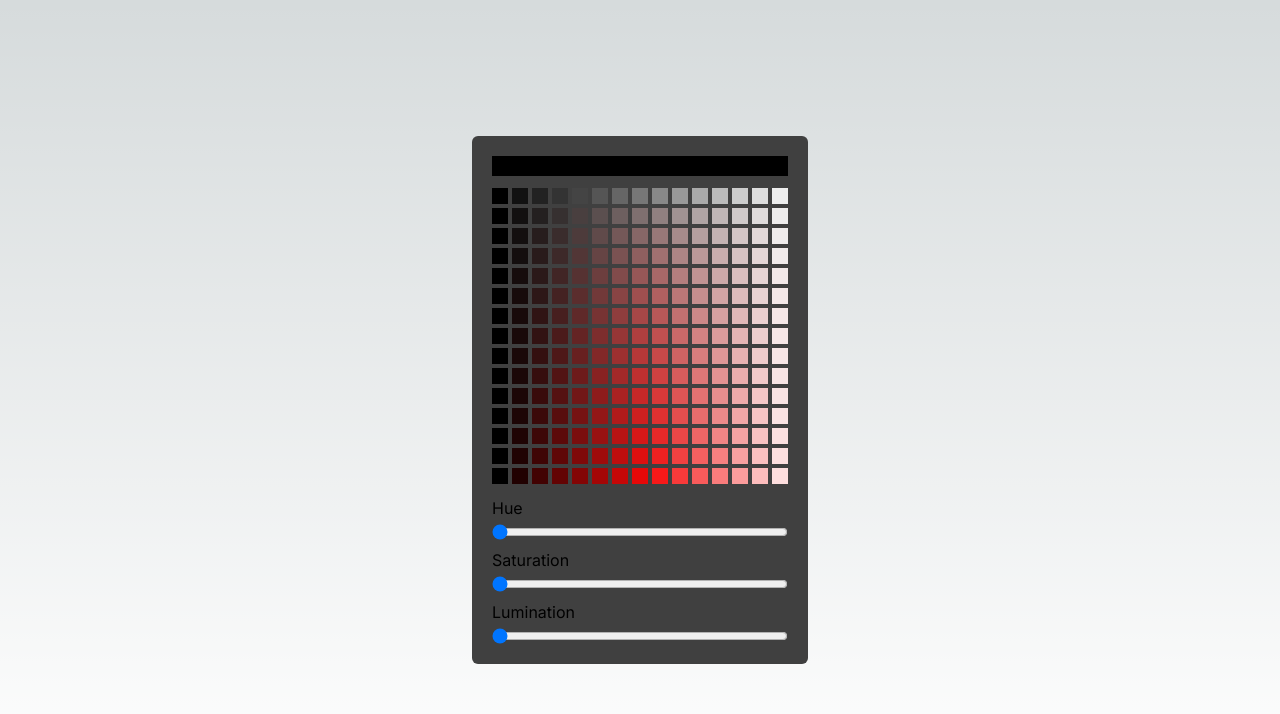
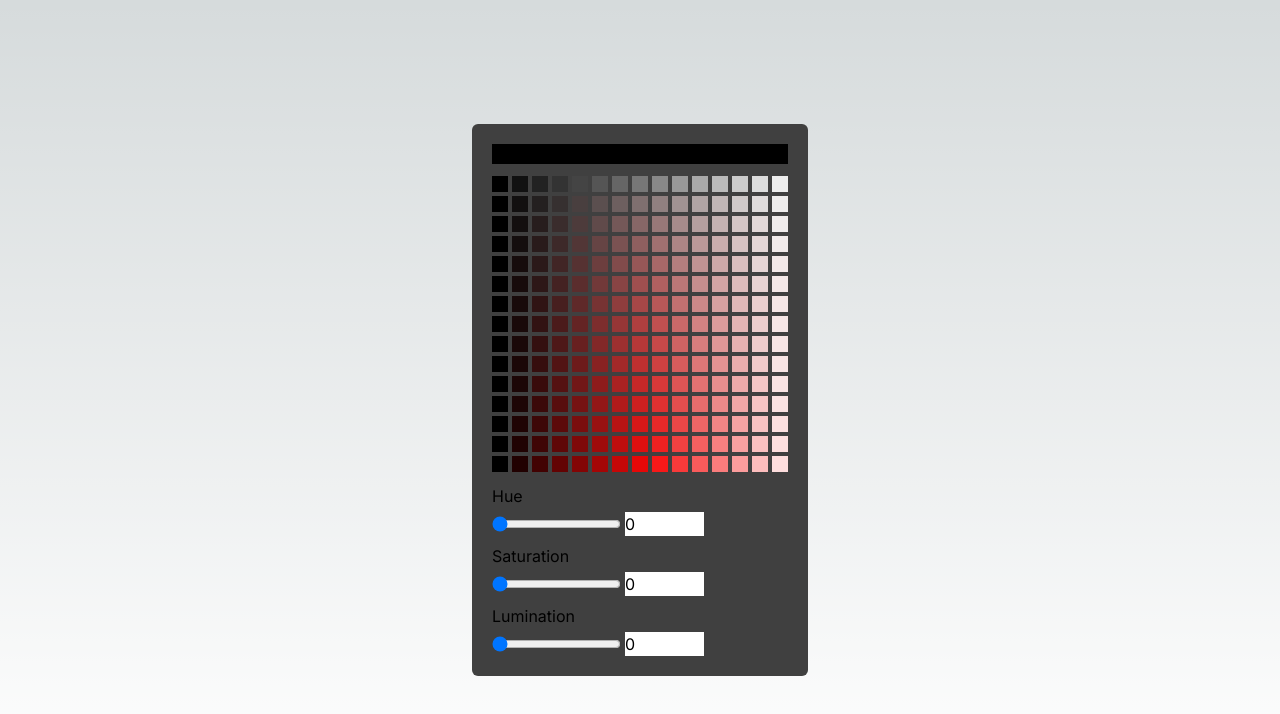
Before and after one commit to HrishikShaji/custom-color-picker, a Next.js app: page / in a window 1280 px wide. Shown: the top 714 px of the page. Built offline with nearby package versions, Linux system fonts and the light colour scheme.

Commit message:
added number input

```diff
--- a/app/components/ColorPalette.tsx
+++ b/app/components/ColorPalette.tsx
@@ -20,6 +20,7 @@ export const ColorPalette = () => {
     <div className="p-5 bg-neutral-700 flex flex-col gap-3 rounded-md">
       <div className="w-full h-5" style={{ backgroundColor: selectedColor }} />
       <GenerateGrids
+        selectedColor={selectedColor}
         cols={15}
         setSelectedColor={setSelectedColor}
         hue={hue}
--- a/app/components/GenerateGrids.tsx
+++ b/app/components/GenerateGrids.tsx
@@ -7,6 +7,7 @@ interface GenerateGridsProps {
   lum: number;
   setSelectedColor: Dispatch<SetStateAction<string>>;
   cols: number;
+  selectedColor: string;
 }
 
 export const GenerateGrids: React.FC<GenerateGridsProps> = ({
@@ -14,6 +15,7 @@ export const GenerateGrids: React.FC<GenerateGridsProps> = ({
   sat,
   lum,
   cols,
+  selectedColor,
   setSelectedColor,
 }) => {
   let grids: Color[][] = [];
@@ -32,15 +34,16 @@ export const GenerateGrids: React.FC<GenerateGridsProps> = ({
       {grids.map((grid, i) => (
         <div key={i} className="flex flex-col gap-1">
           {grid.map((item, j) => {
+            const currentColor = `hsl(${item.hue},${item.sat}%,${item.lum}%)`;
+            const isSelected = selectedColor === currentColor ? true : false;
             return (
               <div
-								onClick={() =>
-									setSelectedColor(`hsl(${item.hue},${item.sat}%,${item.lum}%)`)
-								}
-								className="w-4 h-4 "
+                onClick={() => setSelectedColor(currentColor)}
+                className="w-4 h-4 border-2"
                 key={j}
                 style={{
-									backgroundColor: `hsl(${item.hue},${item.sat}%,${item.lum}%)`,
+                  borderColor: isSelected ? "black" : currentColor,
+                  backgroundColor: currentColor,
                 }}
               ></div>
             );
--- a/app/components/Slider.tsx
+++ b/app/components/Slider.tsx
@@ -18,9 +18,10 @@ export const Slider: React.FC<SliderProps> = ({
   lum,
 }) => {
   return (
-		<div className="flex flex-col gap-2">
+    <div className="flex flex-col gap-2 text-black">
       <div className="flex flex-col gap-1">
         <h1>Hue</h1>
+        <div className="flex gap-1">
           <input
             value={hue}
             type="range"
@@ -28,10 +29,18 @@ export const Slider: React.FC<SliderProps> = ({
             max="360"
             onChange={(e) => setHue(parseInt(e.target.value))}
           />
+          <input
+            type="number"
+            value={hue}
+            min="0"
+            max="360"
+            onChange={(e) => setHue(parseInt(e.target.value))}
+          />
+        </div>
       </div>
       <div className="flex flex-col gap-1">
         <h1>Saturation</h1>
-
+        <div className="flex gap-1">
           <input
             value={sat}
             type="range"
@@ -39,10 +48,18 @@ export const Slider: React.FC<SliderProps> = ({
             max="100"
             onChange={(e) => setSat(parseInt(e.target.value))}
           />
+          <input
+            type="number"
+            value={sat}
+            min="0"
+            max="100"
+            onChange={(e) => setSat(parseInt(e.target.value))}
+          />
+        </div>
       </div>
       <div className="flex flex-col gap-1">
         <h1>Lumination</h1>
-
+        <div className="flex gap-1">
           <input
             value={lum}
             type="range"
@@ -50,6 +67,14 @@ export const Slider: React.FC<SliderProps> = ({
             max="100"
             onChange={(e) => setLum(parseInt(e.target.value))}
           />
+          <input
+            type="number"
+            value={lum}
+            min="0"
+            max="100"
+            onChange={(e) => setLum(parseInt(e.target.value))}
+          />
+        </div>
       </div>
     </div>
   );
```
Lines whose indentation alone changed are shown as unchanged.
